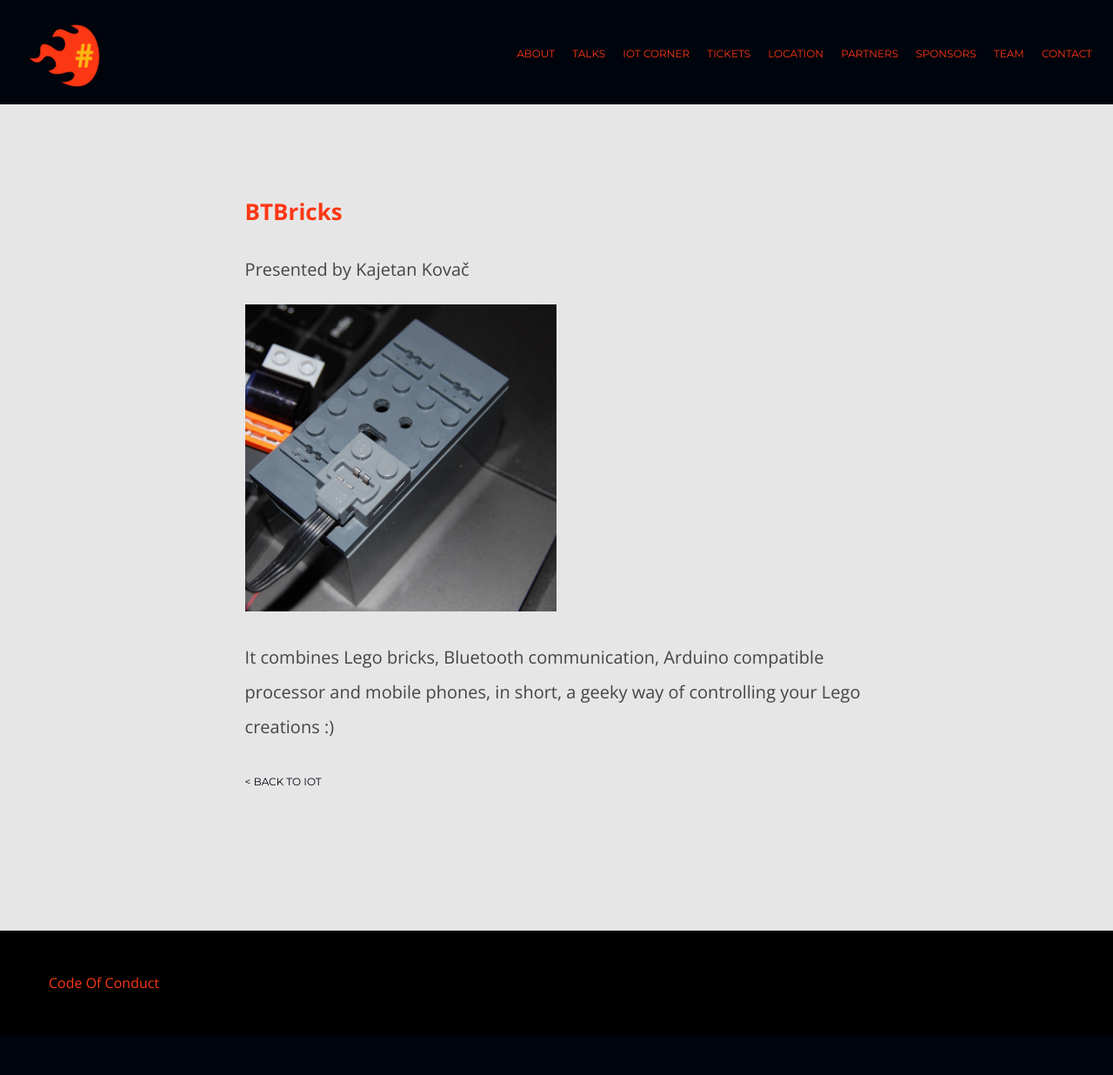
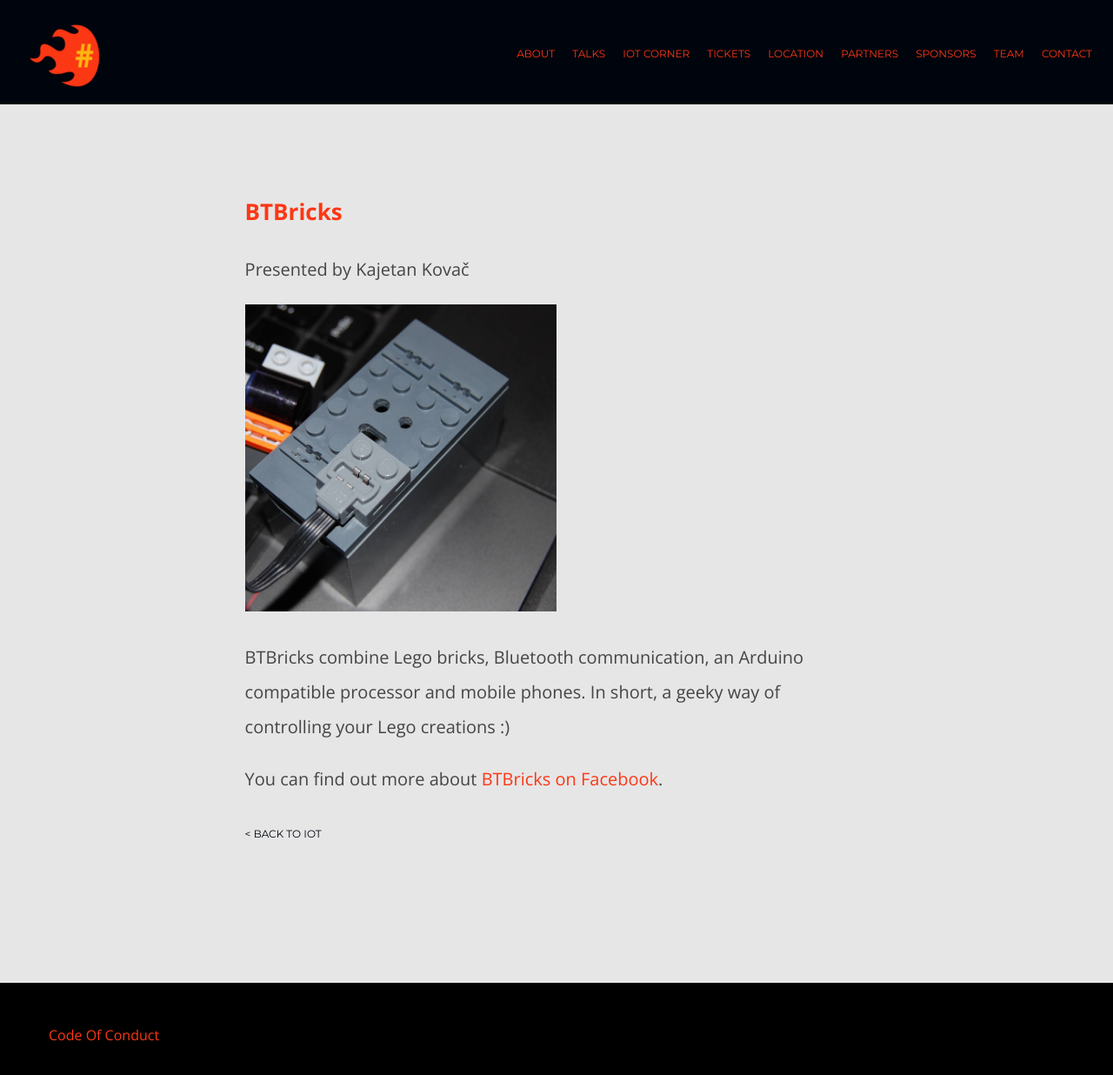
Before and after one commit to webcampsi/mb2015, a Jekyll site: the page built from _posts/2015-03-03-BTBricks.md, in a window 1280 px wide and 1250 px high. Shown: the top 1236 px of the window at 87% size. Built offline with Jekyll 4.4.1, drawn with Linux system fonts in a browser that asks for light colours.

Commit message:
moved iot images to yaml

```diff
--- a/_layouts/iot.html
+++ b/_layouts/iot.html
@@ -6,6 +6,9 @@
 	<div class="content">
 		<h1 class="talker-page-name">{{ page.title }}</h1>
 		<p>Presented by {{ page.name }}</p>
+		{% if page.image %}
+		<img src="{{ site.baseurl }}{{ page.image }}" class="img-responsive" />
+		{% endif %}
 		<div>
 			{{ content }}
 		</div>
--- a/_posts/2015-03-03-BTBricks.md
+++ b/_posts/2015-03-03-BTBricks.md
@@ -4,8 +4,9 @@
 permalink: BTBricks
 role: iot
 layout: iot
+image: /assets/img/iot/Kajetan-BTBricks.jpg
 ---
 
-<img src="{{ site.baseurl }}/assets/img/iot/Kajetan-BTBricks.jpg" class="img-responsive" />
+BTBricks combine Lego bricks, Bluetooth communication, an Arduino compatible processor and mobile phones. In short, a geeky way of controlling your Lego creations :)
 
-It combines Lego bricks, Bluetooth communication, Arduino compatible processor and mobile phones, in short, a geeky way of controlling your Lego creations :)
+You can find out more about [BTBricks on Facebook](https://www.facebook.com/pages/BTBricks/1527688857486287).
```
Also changed, not shown: _posts/2015-03-03-RoboHand.md (+2 -5 lines).
